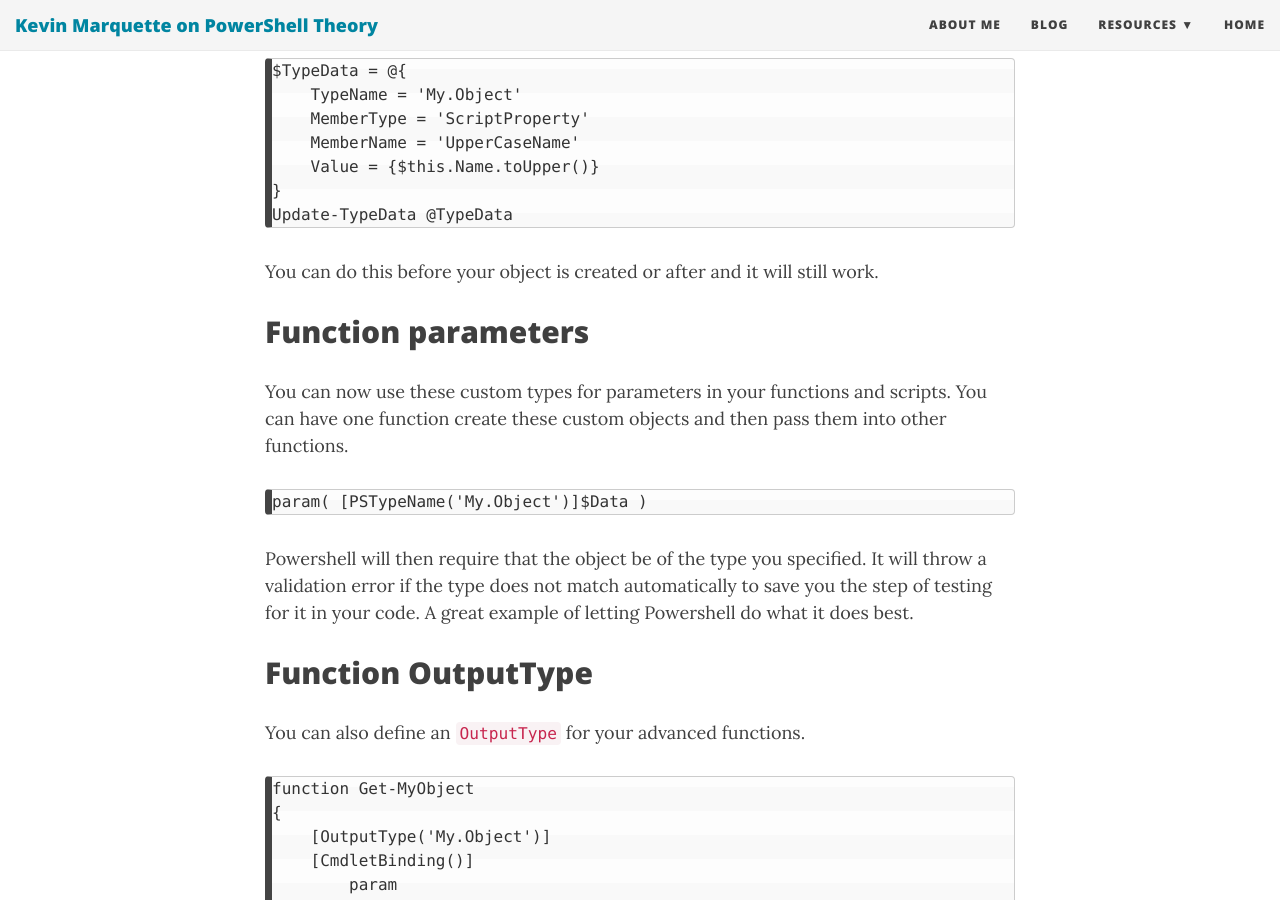
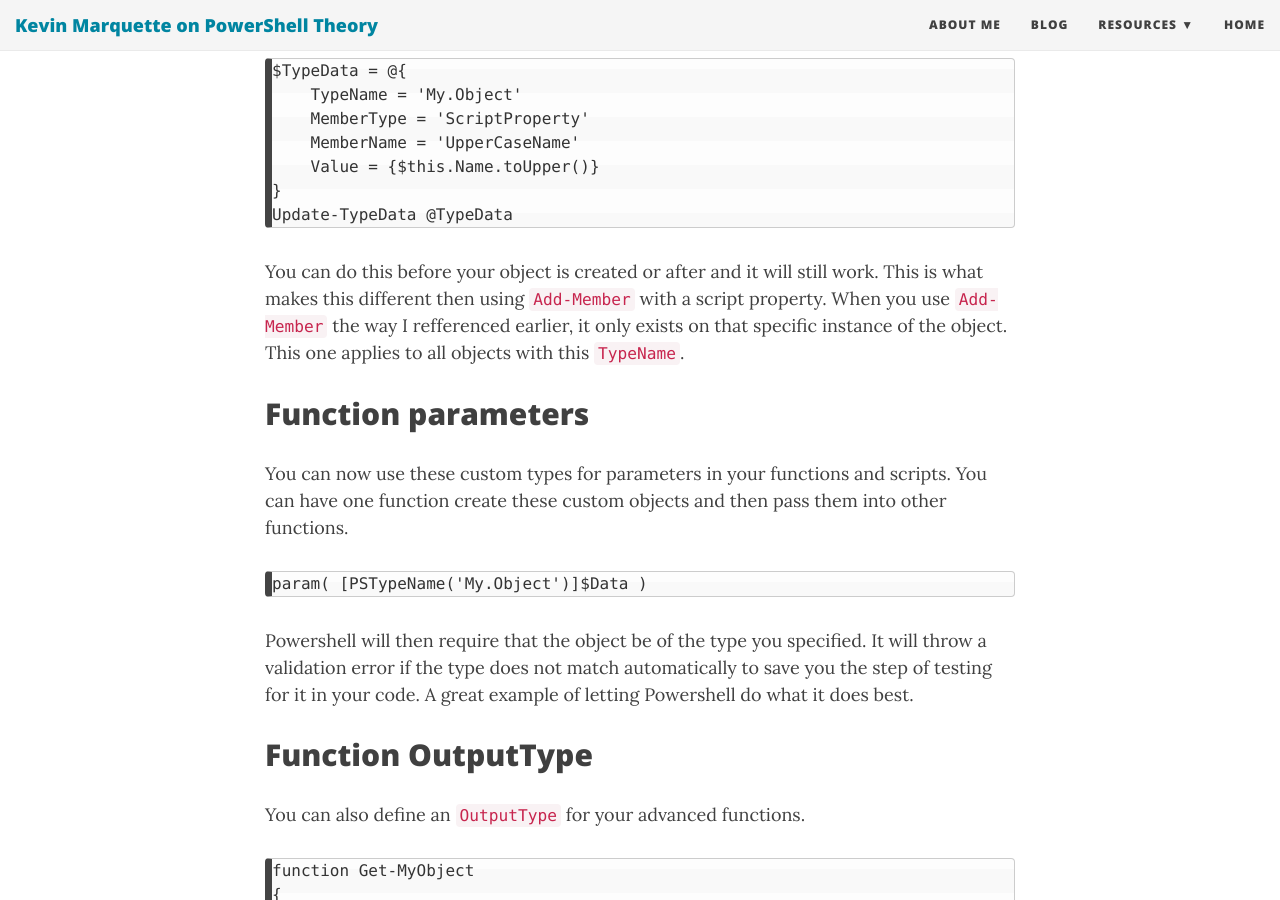
Before and after one commit to KevinMarquette/kevinmarquette.github.io, a Jekyll site: the page built from _posts/2016-10-28-powershell-everything-you-wanted-to-know-about-pscustomobject.md, in a window 1280 px wide and 900 px high, scrolled down 6862 px. Built offline with Jekyll 4.4.1, drawn with Linux system fonts in a browser that asks for light colours; nearby versions of some CDN libraries.

Commit message:
add words

```diff
--- a/_posts/2016-10-28-powershell-everything-you-wanted-to-know-about-pscustomobject.md
+++ b/_posts/2016-10-28-powershell-everything-you-wanted-to-know-about-pscustomobject.md
@@ -206,7 +206,7 @@ Something else that I got out of that video was creating script properties for y
     }
     Update-TypeData @TypeData
 
-You can do this before your object is created or after and it will still work.
+You can do this before your object is created or after and it will still work. This is what makes this different then using `Add-Member` with a script property. When you use `Add-Member` the way I refferenced earlier, it only exists on that specific instance of the object. This one applies to all objects with this `TypeName`.
 
 ## Function parameters
 
```
